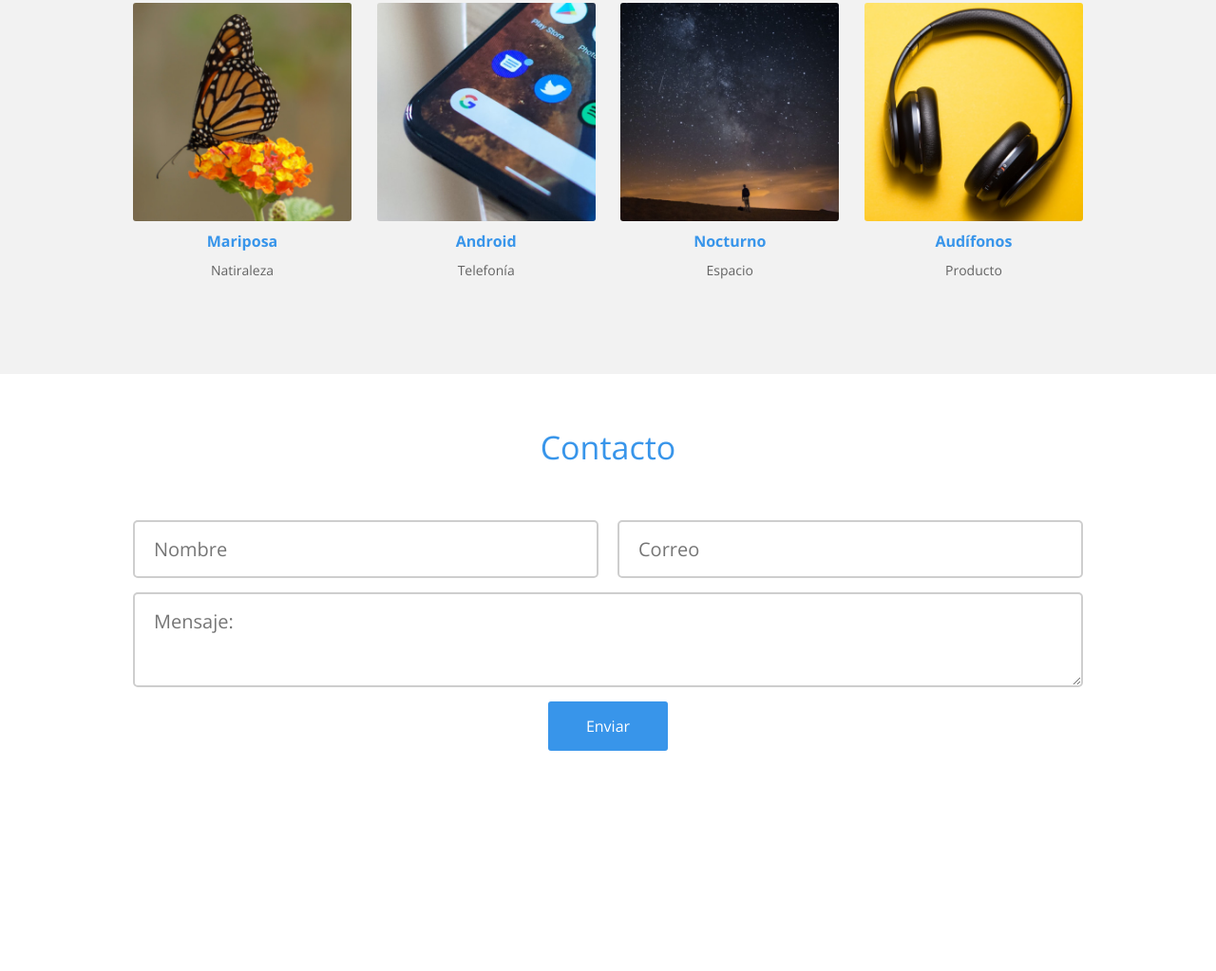
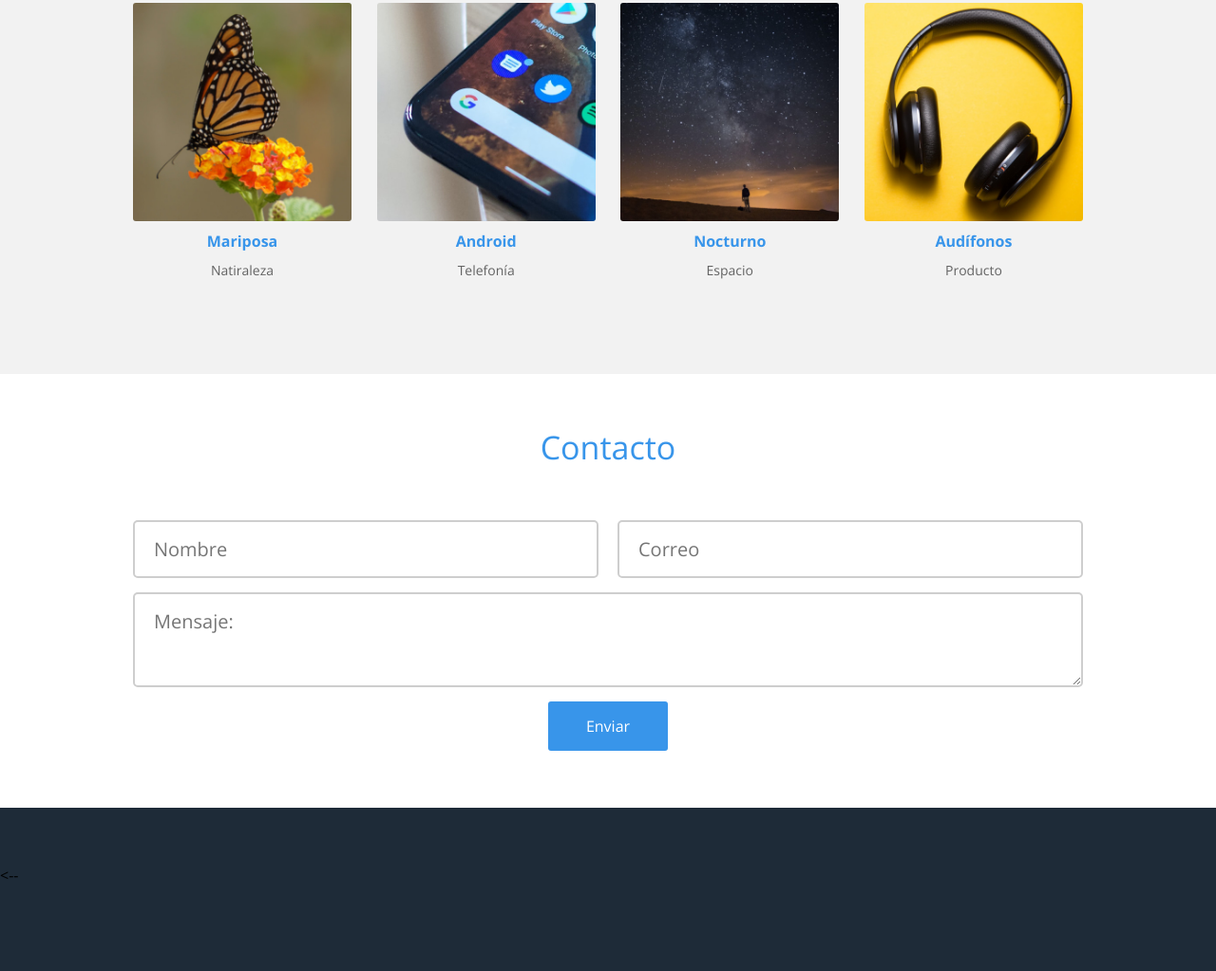
Before and after one commit to beztao01/perla_rojas, a plain HTML site: page index.html in a window 1280 px wide. Shown: the part 1383-2406 px from the top of the page at 95% size. Before the commit the page ends 2234 px from the top, so only its background shows below. Drawn offline with nearby package versions, Linux system fonts and the light colour scheme.

Commit message:
modificacion

```diff
--- a/index.html
+++ b/index.html
@@ -133,6 +133,19 @@
 					<textarea name="mensaje" placeholder="Mensaje:"></textarea>
 					<input class="boton" type="submit" value="Enviar">
 				</form>
+			</section>
+		</div>
+
+		<section class="redes-sociales">
+			<--<div class="contenedor">
+				<a class="twitter" href="http://www.twitter.com"><i class="twitter"></i></a>
+				<a class="facebook" href="http://www.facebook.com"><i class="facebook"></i></a>
+				<a class="youtube" href="http://www.youtube.com"><i class="youtube-play"></i></a>
+
+				<a class="github" href="http://www.github.com"><i class="github"></i></a>
+				<a class="instagram" href="http://www.instagram.com"><i class="instagram"></i></a>
+			</div>
+		</section>
 	</footer>
 </body>
 </html>
```
